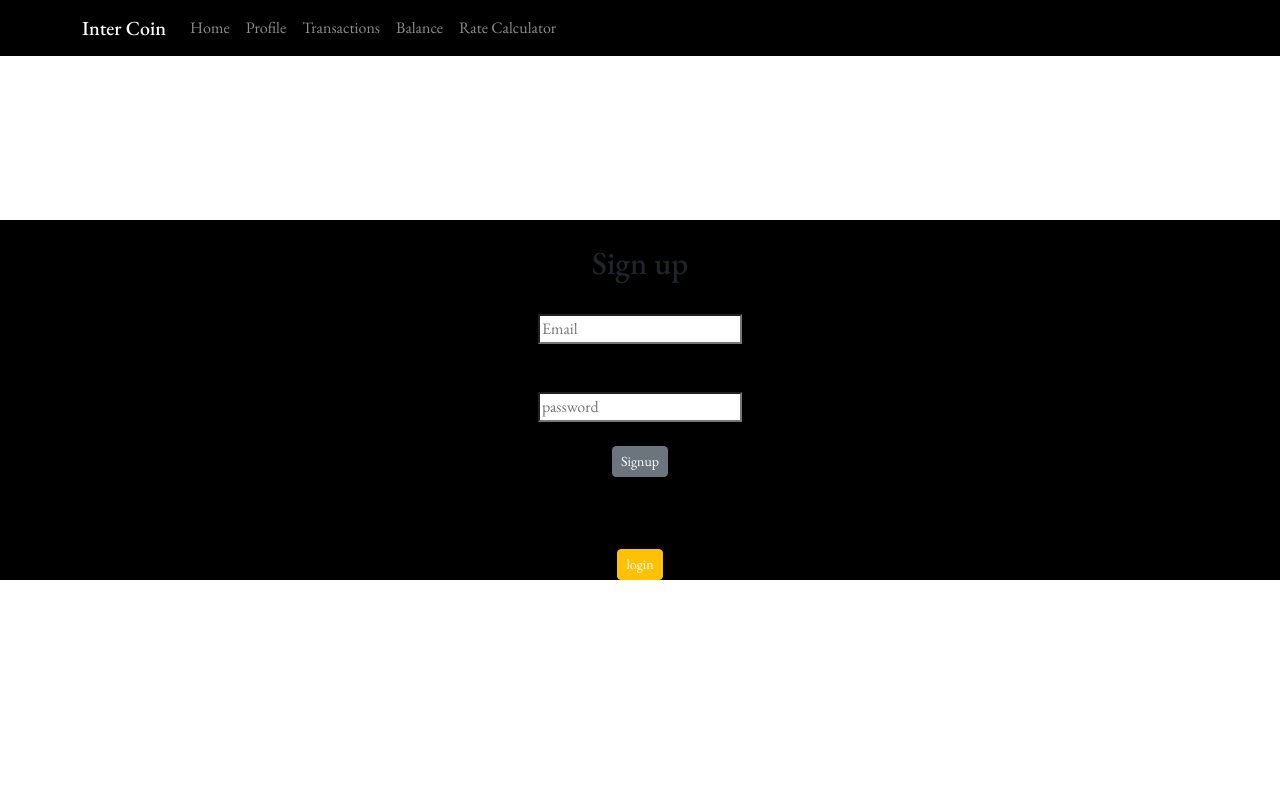
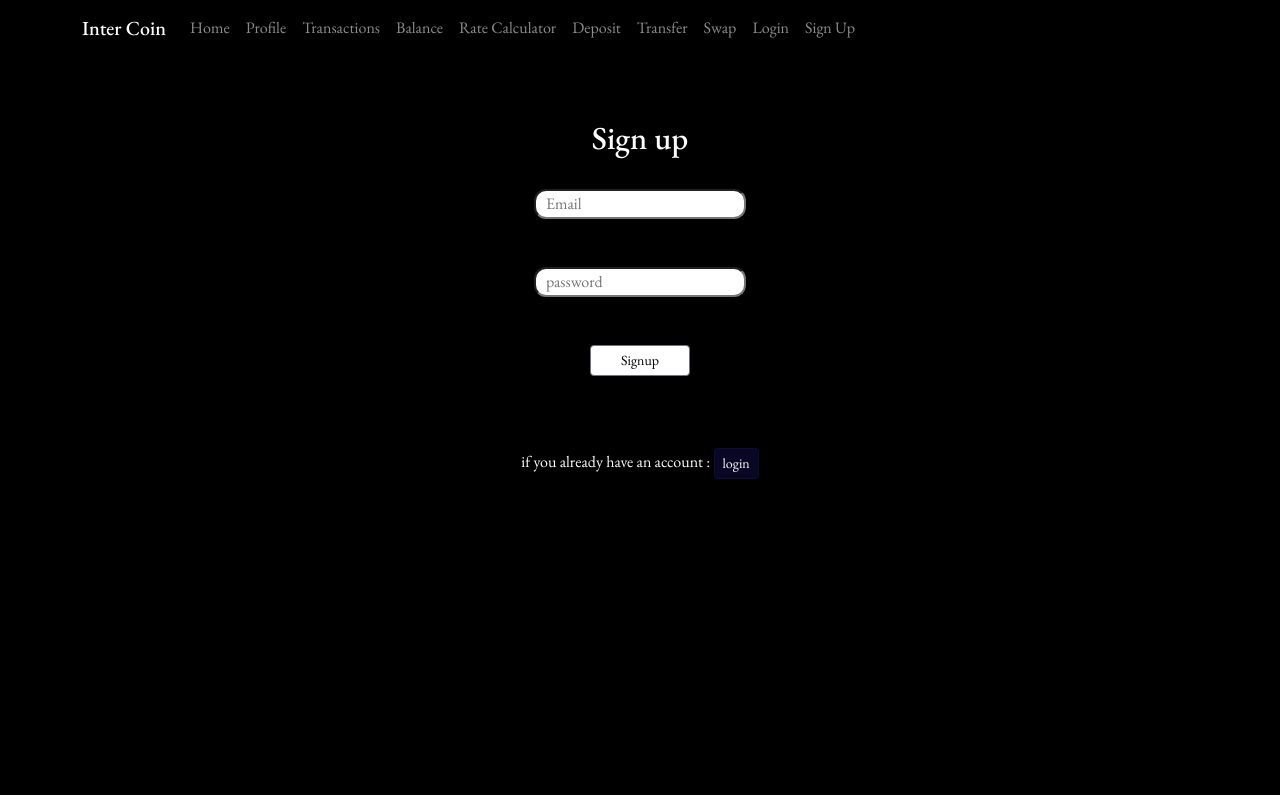
Before and after one commit to goldmoney19/interCoin_web3, a React (Vite) app in the folder intercoin_frontend/: page /register in a window 1280 px wide. Built offline with nearby package versions, Linux system fonts and the light colour scheme; a web font is replaced by a local one; what cookie-universal would draw is missing.

Commit message:
implemented currency balance page

```diff
--- a/intercoin_frontend/src/App.jsx
+++ b/intercoin_frontend/src/App.jsx
@@ -12,7 +12,7 @@ import 'bootstrap/dist/css/bootstrap.min.css'
 import CurrencyBalance from './components/CurrencyBalance'
 import TransactionHistory from './components/TransactionHistory'
 import TransactionDetailsById from './components/TransactionDetailsById'
-
+import CurrencyBalancePage from './components/CurrencyBalancePage'
 
 
 
@@ -53,6 +53,8 @@ function App() {
 
           <Route path = "/transactionDetailsById/:id" element = {<TransactionDetailsById />} />
 
+           <Route path = "/currencyBalancePage" element = {<CurrencyBalancePage />} />
+
 
 
 
--- /dev/null
+++ b/intercoin_frontend/src/components/CurrencyBalancePage.jsx
@@ -0,0 +1,112 @@
+import React from 'react'
+import {useState , useEffect} from 'react'
+import axios from 'axios';
+import {Container, Row, Col, Nav,Card} from 'react-bootstrap'
+import "../App.css"
+import Cookies from "cookie-universal";
+
+
+const cookies = new Cookies();
+
+
+function CurrencyBalancePage(){
+
+    //  const userId = cookies.get("user-id");
+    const userId = localStorage.getItem("user-id");
+
+   const [penthause, setPenthause] = useState([]);
+
+
+
+
+
+   useEffect(()=>{
+
+
+        const userDataa = {user_id:userId}
+
+
+     const fetchUsers = async() => {
+
+                    try{
+
+            const response = await axios.post("https://intercoin-web3.onrender.com/api/userBalancePage", userDataa);
+
+               const result = response.data
+                             console.log(result)
+                              setPenthause(result)
+    }
+                     catch (error) {
+     console.log("cannot fetch", error)
+    }
+     }
+
+                    fetchUsers();
+               }, [userId]);
+
+    return (
+                <div className='homeContainer'>
+
+
+
+
+  <Row className='currencyBalanceRow' >
+
+           <p style={{color:"white", fontSize:"18px", fontFamily:"EB Garamond,serif"
+}}>Wallet Balance</p>
+
+           <Col className='currencyBalanceCol'>
+
+<table className='tableStyle'>
+                <br></br>
+    <thead>
+          <tr className='tableRowKey' >
+             {
+
+               penthause.map((item) => (
+
+        Object.entries(item.balances).map(([key, value]) => (
+
+
+            <td className='displayBalanceKeys'>{key}</td>
+
+
+  ))  ))  }
+             </tr>
+    </thead>
+
+      <tbody>
+          <tr className='tableRowValue' style = {{marginTop:"10px"}}>
+       {
+
+                penthause.map((item) => (
+
+         Object.entries(item.balances).map(([key, value]) => (
+
+
+             <td className='displayBalanceValue' >{value}</td>
+
+
+  )) )) }
+       </tr>
+    </tbody>
+
+    </table>
+
+
+
+
+
+                 </Col>
+                         </Row>
+
+
+
+          </div> )
+
+
+
+}
+
+
+export default CurrencyBalancePage
--- a/intercoin_frontend/src/components/Login.jsx
+++ b/intercoin_frontend/src/components/Login.jsx
@@ -4,7 +4,7 @@ import { useNavigate } from 'react-router-dom';
 import axios from 'axios';
 import Cookies from "cookie-universal"
 // import toast from 'react-hot-toast';
-import {Button, Nav} from 'react-bootstrap'
+import {Button, Nav , Col, Row, Container} from 'react-bootstrap'
 import toast from 'react-hot-toast';
 
 
@@ -78,16 +78,22 @@ function Login(){
 
       }
 
-             return <div style = {{ fontFamily:' "EB Garamond",serif'}}>
+             return <div style = {{ fontFamily:"EB Garamond,serif",height:"700px"}}>
+
+               <Container style={{height:"600px"}}>
+
+                   <Row style={{marginTop:"90px", height:"450px"}}>
+
+                     <Col >
         <br></br>
-         <h2>Login</h2>
+         <h2 style={{color:"white"}}>Login</h2>
         <form onSubmit={handleSubmit}>
 
          <label></label><br></br>
          <input
          id='email'
          placeholder = 'Email'
-          style = {{ backgroundColor:'white', color:'black'}}
+          style = {{ backgroundColor:'white', color:'black' , borderRadius:"12px",paddingLeft:"10px"}}
            type='email'
           name ="email"
            value = {email}
@@ -100,7 +106,7 @@ function Login(){
 
          <label></label><br></br>
          <input type='password'
-          style = {{ backgroundColor:'white', color:'black'}}
+          style = {{ backgroundColor:'white', color:'black',  borderRadius:"12px",paddingLeft:"10px"}}
           placeholder = 'Password'
          id="password"
           value ={password}
@@ -111,17 +117,21 @@ function Login(){
            />
 
 
-
+        <br></br>
         <br></br>
         <br></br>
 
-        <button  type='submit' className='btn btn-primary'>login</button>
+        <button  type='submit' className='btn btn-primary'
+        style = {{ backgroundColor:'white', color:"black", width:"100px"}}
+        >login
+        </button>
          <br></br>
           <br></br>
             <br></br>
               <br></br>
 
-      <button className = 'btn btn-sm btn-warning'> <Nav.Link href ="/register"  style = {{color:'white'}}>Signup</Nav.Link></button>
+          <span style={{textAlign:"left", color:"white"}}>if you don't have an account :</span> <button className = 'btn btn-sm btn-warning'
+           style={{backgroundColor:"rgba(26, 18, 92, 0.4)", border:"1px solid rgba(26, 18, 92, 0.4)"}}> <Nav.Link href ="/register"  style = {{color:'white'}}>SignUp</Nav.Link></button>
         <br></br>
 
 
@@ -130,19 +140,9 @@ function Login(){
 
      <p>{password}</p>
 
-
-
-
-
-
-
-
-
-
-          </div>
-
-
-
-}
+       </Col>
+      </Row>
+    </Container>
+       </div> }
 
 export default  Login
--- a/intercoin_frontend/src/components/Navvbar.jsx
+++ b/intercoin_frontend/src/components/Navvbar.jsx
@@ -43,14 +43,21 @@ function Navvbar() {
             <Nav.Link href ="/TransactionHistory">Transactions</Nav.Link>
 
 
-            <Nav.Link href ="/currencyBalance">Balance</Nav.Link>
+            <Nav.Link href ="/currencyBalancePage">Balance</Nav.Link>
 
             {/*<Nav.Link href ="" onClick={LogoutUser}>logout</Nav.Link>*/}
 
        <Nav.Link href ="/contact" >Rate Calculator</Nav.Link>
 
+   <Nav.Link href ="/deposit" >Deposit</Nav.Link>
 
+    <Nav.Link href ="/transfer_funds" >Transfer</Nav.Link>
 
+     <Nav.Link href ="/swap" >Swap</Nav.Link>
+
+      <Nav.Link href ="/login" >Login</Nav.Link>
+
+             <Nav.Link href ="/register" >Sign Up</Nav.Link>
 
 
 
--- a/intercoin_frontend/src/components/Register.jsx
+++ b/intercoin_frontend/src/components/Register.jsx
@@ -4,6 +4,7 @@ import axios from "axios"
 import { useNavigate } from 'react-router-dom';
 import { Nav } from 'react-bootstrap';
 import toast from 'react-hot-toast';
+import {Container, Col, Row }from 'react-bootstrap';
 
 
 
@@ -57,16 +58,23 @@ console.log(formData);
 
 
 
-    return <div style = {{ fontFamily:' "EB Garamond",serif'}}>
-        <br></br>
-         <h2 >Sign up</h2>
+    return <div style = {{ fontFamily:"EB Garamond,serif",height:"700px"}}>
+
+    <Container style={{ height:"600px"}}>
+
+      <Row style={{marginTop:"90px", height:"450px"}}>
+
+        <Col >
+
+         <br></br>
+         <h2  style={{color:"white"}}>Sign up</h2>
         <form onSubmit={handleSubmit} encType='multipart/form-data'>
 
          <label></label><br></br>
          <input
          placeholder = 'Email'
          id='email'
-         style = {{ backgroundColor:'white', color:'black'}}
+         style = {{ backgroundColor:'white', color:'black', borderRadius:"12px",paddingLeft:"10px"}}
            type='email'
           name ="email"
            value = {email}
@@ -81,7 +89,7 @@ console.log(formData);
 
          <input type='password'
          placeholder = 'password'
-         style = {{ backgroundColor:'white', color:'black'}}
+         style = {{ backgroundColor:'white', color:'black', borderRadius:"12px",paddingLeft:"10px"}}
          id="password"
           value ={password}
            name = "password"
@@ -93,26 +101,30 @@ console.log(formData);
 
         <br></br>
         <br></br>
+       <br></br>
 
-        <button className = 'btn btn-sm btn-secondary'  type='submit' >Signup</button>
+        <button className = 'btn btn-sm btn-secondary'  type='submit'
+         style = {{ backgroundColor:'white', color:"black", width:"100px"}}
+        >
+        Signup
+
+        </button>
         <br></br>
           <br></br>
             <br></br>
               <br></br>
 
-      <button className = 'btn btn-sm btn-warning'> <Nav.Link href ="/login"  style = {{color:'white'}}>login</Nav.Link></button>
+     <span style={{textAlign:"left", color:"white"}}>if you already have an account :</span> <button className = 'btn btn-sm btn-warning'
+      style={{backgroundColor:"rgba(26, 18, 92, 0.4)", border:"1px solid rgba(26, 18, 92, 0.4)"}}> <Nav.Link href ="/login"  style = {{color:'white'}}>login</Nav.Link></button>
 
 
         </form>
 
+        </Col>
+      </Row>
+    </Container>
 
-
-
-
-
-
-
-          </div>
+  </div>
 
 }
      export default Register
```
Also changed, not shown: 2 other files (tests, documents, lock files or other folders).
